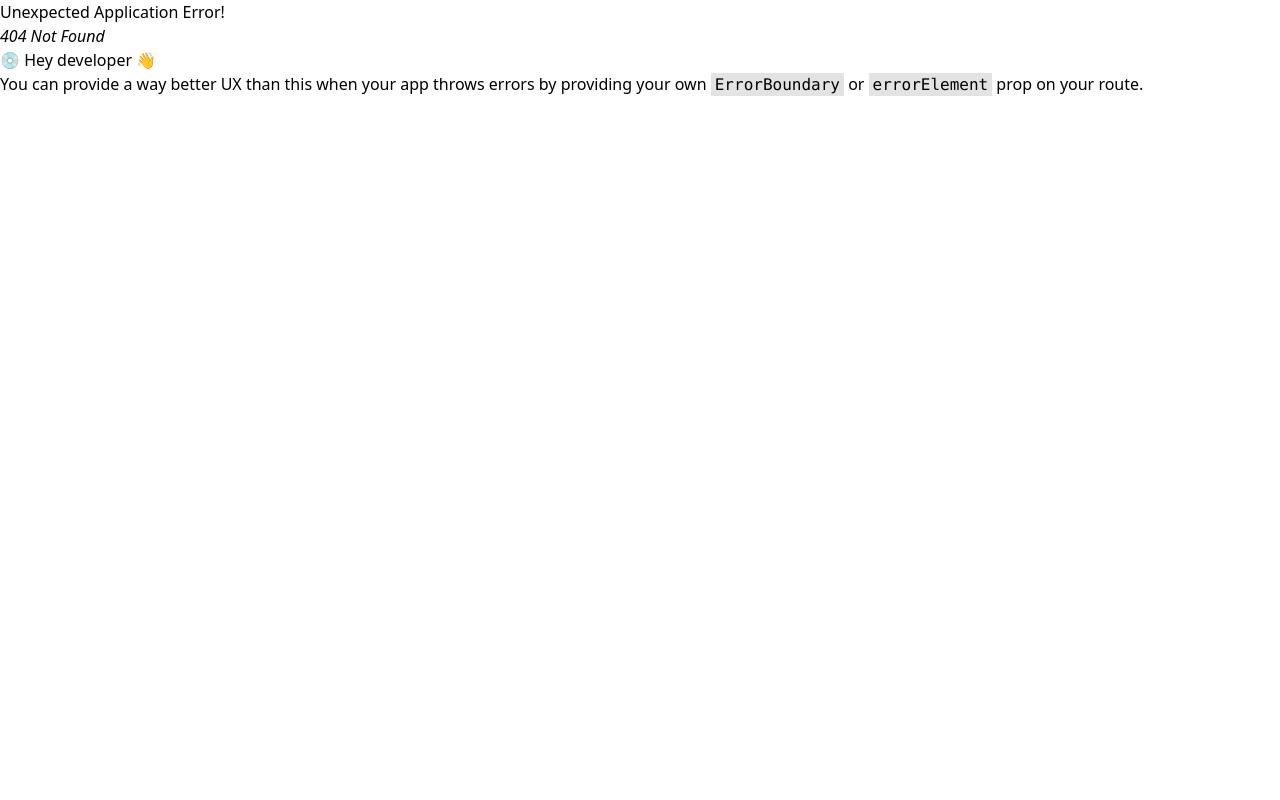
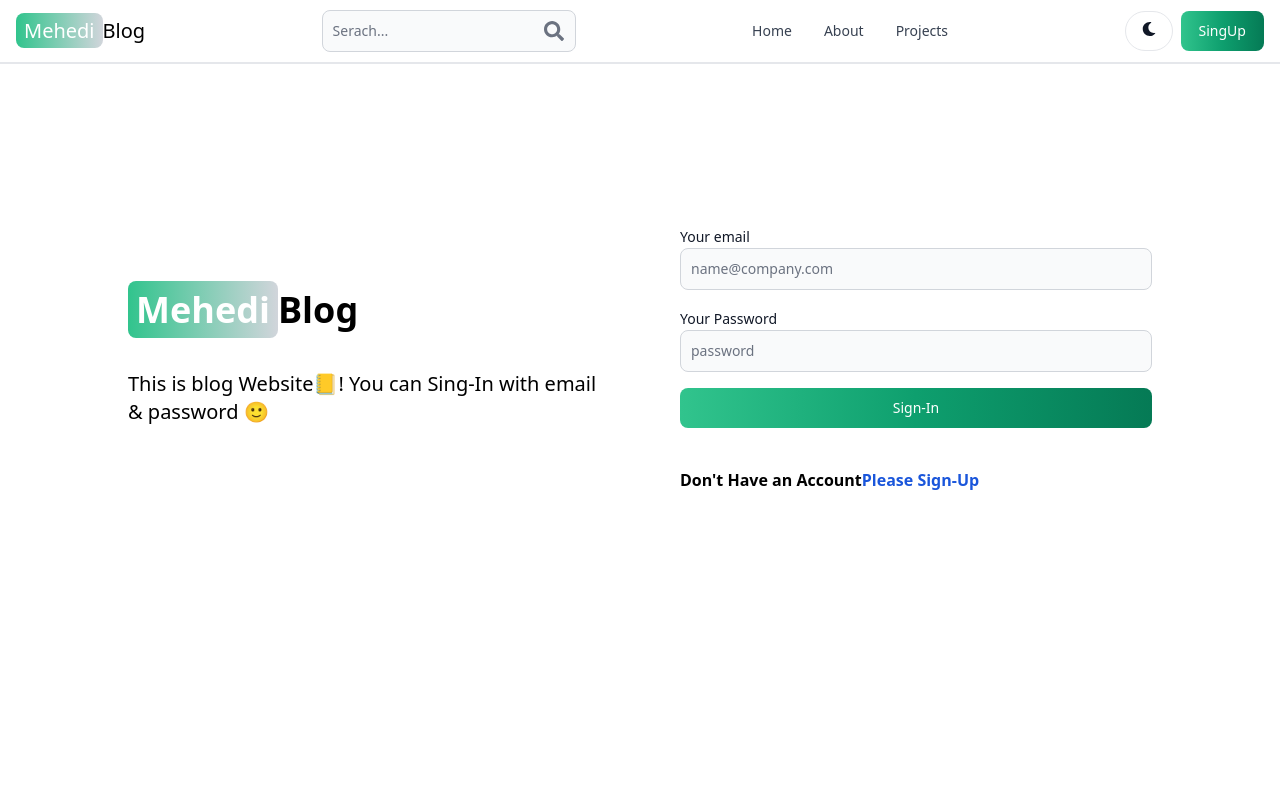
Before and after one commit to mdmehedihasan-dev/mern-blog, a React (Vite) app in the folder frontend/: page /sign-in in a window 1280 px wide. Before the commit this address had no page. Shown: the top 800 px of the page. Built offline with nearby package versions, Linux system fonts and the light colour scheme.

Commit message:
complete sign-in page functionality

```diff
--- a/frontend/src/components/Header.jsx
+++ b/frontend/src/components/Header.jsx
@@ -6,8 +6,8 @@ const Header = () => {
   return (
     <Navbar className='border-b-2'>
 
-      <Link className='self-center whitespace-nowrap text-sm sm:text-xl dark:text-white' to={"/"}>
-        <span className='px-2 py-1 text-white bg-gradient-to-r rounded-lg from-green-400 to-gray-300' >Mehedi</span>
+      <Link className='self-center text-sm whitespace-nowrap sm:text-xl dark:text-white' to={"/"}>
+        <span className='px-2 py-1 text-white rounded-lg bg-gradient-to-r from-green-400 to-gray-300' >Mehedi</span>
         Blog
       </Link>
 
@@ -19,7 +19,7 @@ const Header = () => {
         rightIcon={FaSearch}
         />
       </form>
-      <Button className='h-10 w-12 lg:hidden' color="gray" pill>
+      <Button className='w-12 h-10 lg:hidden' color="gray" pill>
             <FaSearch/>
       </Button>
 
@@ -47,11 +47,11 @@ const Header = () => {
 
 
       <div className='flex gap-x-2'>
-        <Button className='h-10 w-12 ' color="gray" pill>
+        <Button className='w-12 h-10 ' color="gray" pill>
           <FaMoon/>
         </Button>
         <Button  gradientMonochrome="success" >
-          <Link to={"sing-up"} >SingUp</Link>
+          <Link to={"sign-up"} >SingUp</Link>
         </Button>
         <NavbarToggle/>
       </div>
--- /dev/null
+++ b/frontend/src/pages/SignIn.jsx
@@ -0,0 +1,111 @@
+/* eslint-disable react/no-unescaped-entities */
+import { Alert, Button, Label, Spinner, TextInput } from "flowbite-react";
+import { useState } from "react";
+import { Link, useNavigate } from "react-router-dom";
+
+const SignIn = () => {
+
+  const [formData,setFormData] = useState({})
+  const [errorMessage,setErrorMessage] = useState(null)
+  const [loading,setLoading] = useState(false)
+  const navigate = useNavigate();
+
+
+
+  const handleChange = (e)=>{
+    setFormData({...formData,[e.target.id]:e.target.value.trim()})
+
+  }
+  // console.log(formData)
+
+  const handleSubmit= async(e)=>{
+    e.preventDefault()
+    if(!formData.email || !formData.password){
+      return setErrorMessage("Please fill all required fields")
+    }
+
+
+
+    try {
+      setLoading(true)
+      setErrorMessage(null)
+      const res = await fetch ('/api/auth/signin',{
+        method:'POST',
+        headers:{'Content-Type':'application/json'},
+        body:JSON.stringify(formData)
+      });
+      const data = await res.json();
+      if(data.success === false){
+        return setErrorMessage(data.message)
+      }
+      setLoading(false)
+      if(res.ok){
+        navigate('/')
+      }
+    } catch (error) {
+      setErrorMessage(error.message)
+      setLoading(false)
+    }
+  }
+
+
+  return (
+    <div className="min-h-screen mt-40">
+      <div className="flex flex-col items-center max-w-5xl gap-20 mx-auto md:flex-row">
+        {/* left side   */}
+        <div className="flex-1 px-5 sm:px-0">
+          <Link className="text-4xl font-bold dark:text-white" to={"/"}>
+            <span className="px-2 py-1 text-white rounded-lg bg-gradient-to-r from-green-400 to-gray-300">
+              Mehedi
+            </span>
+            Blog
+          </Link>
+          <p className="mt-5 text-lg md:text-xl md:mt-10">
+            This is blog Website📒! You can Sing-In with email & password 🙂
+          </p>
+        </div>
+
+        {/* right side  */}
+        <div className="flex-1">
+          <form onSubmit={handleSubmit} className="flex flex-col gap-4">
+            <div>
+              <Label value="Your email" />
+              <TextInput onChange={handleChange}
+                type="email"
+                id="email"
+                placeholder="name@company.com"
+              />
+            </div>
+            <div>
+              <Label value="Your Password" />
+              <TextInput onChange={handleChange} type="password" id="password" placeholder="password" />
+            </div>
+
+            <Button disabled={loading} type="submit" gradientMonochrome="success">
+              {
+                loading ?
+                <>
+                <Spinner size={'lg'} className="pl-2" />
+                <span>Loading.....😟</span>
+                </>
+                :
+                "Sign-In"
+              }
+            </Button>
+          </form>
+          <div className="mt-10 font-semibold ">
+            <span>  Don't Have an Account</span>
+            <Link className="text-blue-700 " to={"/sign-up"}>
+              Please Sign-Up
+            </Link>
+          </div>
+          <div>
+            {errorMessage && <Alert className="mt-5" color={"red"}>{errorMessage}</Alert>}
+          </div>
+        </div>
+      </div>
+    </div>
+  );
+};
+
+export default SignIn;
--- a/frontend/src/pages/SingUp.jsx
+++ b/frontend/src/pages/SignUp.jsx
@@ -2,7 +2,7 @@ import { Alert, Button, Label, Spinner, TextInput } from "flowbite-react";
 import { useState } from "react";
 import { Link, useNavigate } from "react-router-dom";
 
-const SingUp = () => {
+const SignUp = () => {
 
   const [formData,setFormData] = useState({})
   const [errorMessage,setErrorMessage] = useState(null)
@@ -39,7 +39,7 @@ const SingUp = () => {
       }
       setLoading(false)
       if(res.ok){
-        navigate('/sing-in')
+        navigate('/sign-in')
       }
     } catch (error) {
       setErrorMessage(error.message)
@@ -93,13 +93,13 @@ const SingUp = () => {
                 <span>Loading.....😟</span>
                 </>
                 :
-                "Sin-up"
+                "Sign-up"
               }
             </Button>
           </form>
           <div className="mt-10 font-semibold ">
             <span>  Have already an Account ?</span>
-            <Link className="text-blue-700 " to={"/sing-in"}>
+            <Link className="text-blue-700 " to={"/sign-in"}>
               Please Sing-In
             </Link>
           </div>
@@ -112,4 +112,4 @@ const SingUp = () => {
   );
 };
 
-export default SingUp;
+export default SignUp;
--- a/frontend/src/pages/SingIn.jsx
+++ /dev/null
@@ -1,8 +0,0 @@
-
-const SingIn = () => {
-  return (
-    <div>SingIn</div>
-  )
-}
-
-export default SingIn
```
Also changed, not shown: frontend/src/App.jsx (+6 -6 lines).
